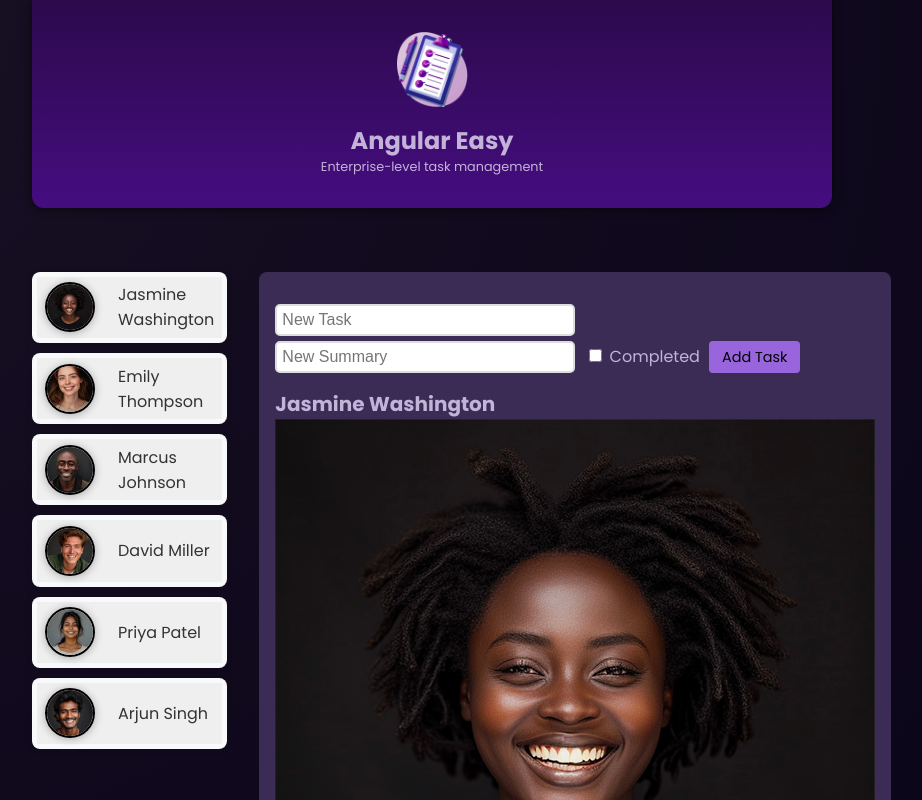
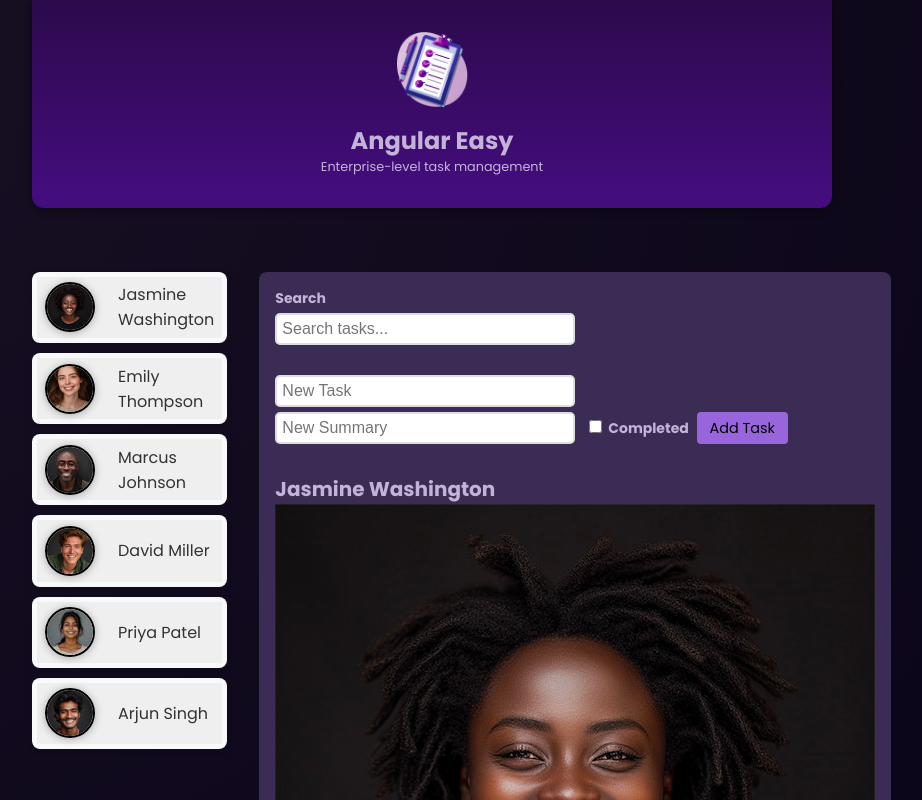
Before and after one commit to Caspec/angular, an Angular app: page / in a window 1280 px wide. Both pictures are taken after a click on the button "Jasmine Washington". Shown: the top 800 px of the page, without its empty margins (208-1130 px from the left). Built offline with nearby package versions, Linux system fonts and the light colour scheme.

Commit message:
feat: add search field for tasks

```diff
--- a/src/app/task/task.component.css
+++ b/src/app/task/task.component.css
@@ -1,9 +1,10 @@
 #tasks {
-  padding: 1rem;
+  padding: 0 1rem 1rem 1rem;
   border-radius: 8px;
   min-height: 60vh;
   overflow: hidden;
   background-color: #3a2c54;
+  margin-bottom: 20px;
 }
 
 h2 {
@@ -64,6 +65,74 @@ ul {
   margin-top: 5px;
 }
 
+.mt-10 {
+  margin-top: 10px;
+}
+
+.mt-20 {
+  margin-top: 20px;
+}
+
+.mt-30 {
+  margin-top: 30px;
+}
+
+.mt-50 {
+  margin-top: 50px;
+}
+
+.mb-5 {
+  margin-bottom: 5px;
+}
+
+.mb-10 {
+  margin-bottom: 10px;
+}
+
+.mb-20 {
+  margin-bottom: 20px;
+}
+
+.mb-30 {
+  margin-bottom: 30px;
+}
+
+.myx-5 {
+  margin-top: 5px;
+  margin-bottom: 5px;
+}
+
+.myx-10 {
+  margin-top: 10px;
+  margin-bottom: 10px;
+}
+
+.myx-20 {
+  margin-top: 20px;
+  margin-bottom: 20px;
+}
+
+.myx-30 {
+  margin-top: 30px;
+  margin-bottom: 30px;
+}
+
+.myx-50 {
+  margin-top: 50px;
+  margin-bottom: 50px;
+}
+
+.search-container {
+  display: flex;
+  flex-direction: column;
+  gap: 4px;
+}
+
+label {
+  font-weight: bold;
+  font-size: 14px;
+}
+
 @media (min-width: 768px) {
   h2 {
     font-size: 1.25rem;
--- a/src/app/task/task.component.html
+++ b/src/app/task/task.component.html
@@ -3,6 +3,17 @@
   <section id="tasks">
     <header>
       <menu>
+        <div class="search-container">
+          <label for="searchInput">Search</label>
+          <input
+            #searchInput
+            id="searchInput"
+            type="text"
+            placeholder="Search tasks..."
+            (input)="setSearchQuery(searchInput.value)"
+          />
+        </div>
+        <div class="myx-30">
           <input #taskTitle type="text" placeholder="New Task" />
           <input
             class="mt-5"
@@ -16,7 +27,11 @@
           </label>
           <button
             (click)="
-            addTask(taskTitle.value, taskSummary.value, taskCompleted.checked);
+              addTask(
+                taskTitle.value,
+                taskSummary.value,
+                taskCompleted.checked
+              );
               taskTitle.value = '';
               taskSummary.value = '';
               taskCompleted.checked = false
@@ -24,12 +39,13 @@
           >
             Add Task
           </button>
+        </div>
       </menu>
       <h2>{{ user.name }}</h2>
       <img [src]="getUserAvatar(user.avatar)" alt="{{ user.name }}" />
     </header>
     <ul>
-      @for (taskItem of task; track taskItem.id) {
+      @for (taskItem of filteredTasks; track taskItem.id) {
       <li>
         <app-task-item
           [task]="taskItem"
--- a/src/app/task/task.component.ts
+++ b/src/app/task/task.component.ts
@@ -15,6 +15,17 @@ export class TaskComponent {
   @Input() user: User | null = null;
   task: Task[] = DUMMY_TASK;
   editTaskId: string | null = null;
+  searchQuery: string = '';
+
+  get filteredTasks(): Task[] {
+    return this.task.filter((task) =>
+      task.title.toLowerCase().includes(this.searchQuery.toLowerCase())
+    );
+  }
+
+  setSearchQuery(query: string) {
+    this.searchQuery = query;
+  }
 
   getUserAvatar(avatar: string): string {
     return `assets/users/${avatar}`;
```
Lines whose indentation alone changed are shown as unchanged.
